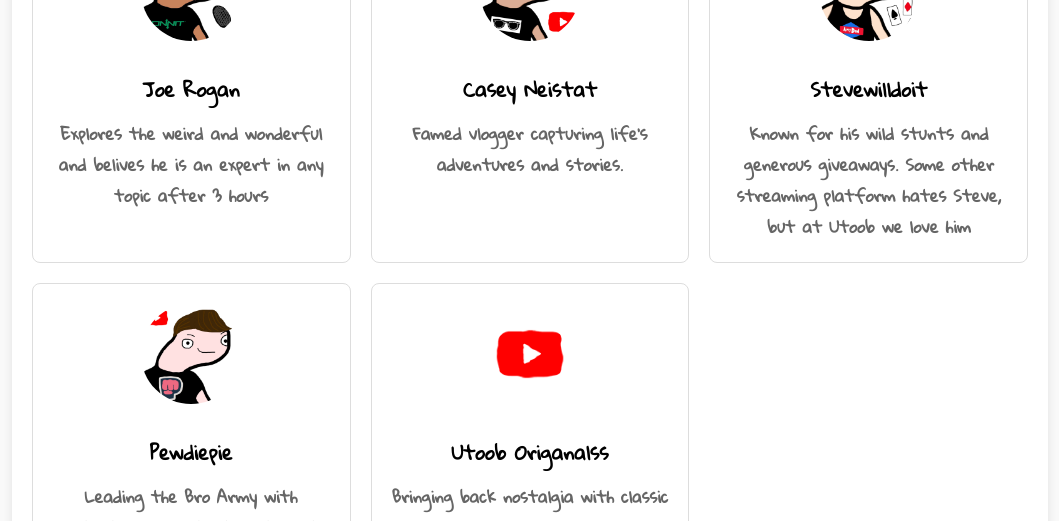
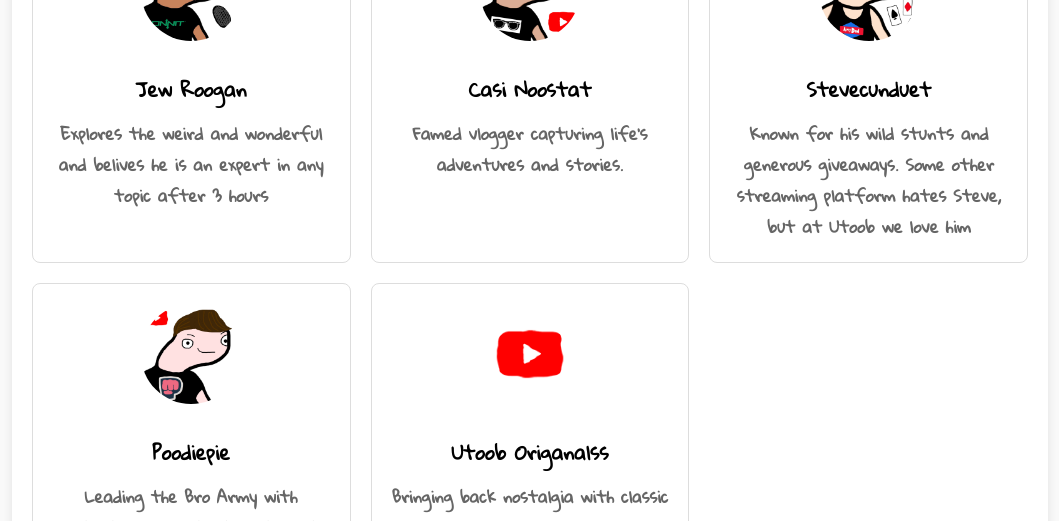
Before and after one commit to Thomas-Urwin/thomas-urwin.github.io, a plain HTML site: page pages/channels.html in a window 1280 px wide. Shown: the part 1306-1827 px from the top of the page, without its empty margins (206-1265 px from the left). Drawn offline with Linux system fonts and the light colour scheme.

Commit message:
Update to channels page

```diff
--- a/pages/channels.html
+++ b/pages/channels.html
@@ -120,22 +120,22 @@
             </div>
             <div class="channels-channel">
                 <img src="../images/joeRogan.jpg" alt="Jew Rogan">
-                <h2>Joe Rogan</h2>
+                <h2>Jew Roogan</h2>
                 <p>Explores the weird and wonderful and belives he is an expert in any topic after 3 hours</p>
             </div>
             <div class="channels-channel">
                 <img src="../images/casey.jpg" alt="Casi Noostat">
-                <h2>Casey Neistat</h2>
+                <h2>Casi Noostat</h2>
                 <p>Famed vlogger capturing life's adventures and stories.</p>
             </div>
             <div class="channels-channel">
                 <img src="../images/stevewilldoit.jpg" alt="Stevecunduet">
-                <h2>Stevewilldoit</h2>
+                <h2>Stevecunduet</h2>
                 <p>Known for his wild stunts and generous giveaways. Some other streaming platform hates Steve, but at Utoob we love him</p>
             </div>
             <div class="channels-channel">
                 <img src="../images/pewdiepie.jpg" alt="Poodiepie">
-                <h2>Pewdiepie</h2>
+                <h2>Poodiepie</h2>
                 <p>Leading the Bro Army with entertaining content, just don't take him to any bridges!</p>
             </div>
             <div class="channels-channel">
```
